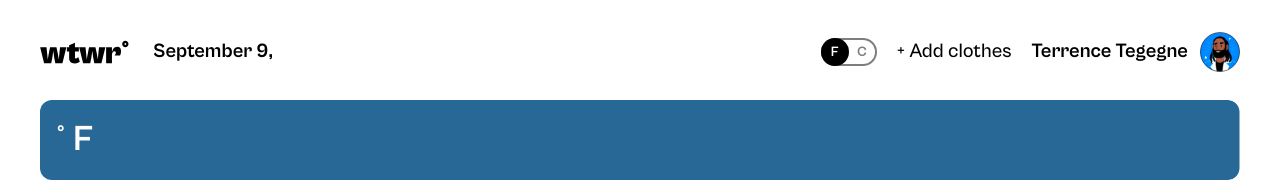
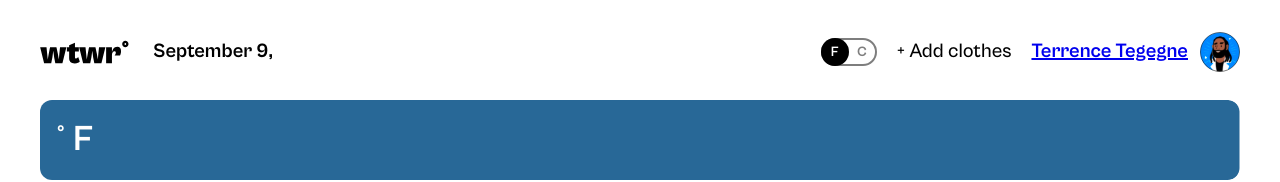
Before and after one commit to Evan-Boodoosingh/se_project_react, a React (Vite) app: page / in a window 1280 px wide. Shown: the top 182 px of the page. Built offline with nearby package versions, Linux system fonts and the light colour scheme; no server answers.

Commit message:
feat: wrap logo and profile elements in Link components for navigation

```diff
--- a/src/components/Header/Header.css
+++ b/src/components/Header/Header.css
@@ -9,6 +9,7 @@
 .header__side {
   display: flex;
   align-items: center;
+
 }
 
 .header__btn {
@@ -30,6 +31,7 @@
   margin-right: 24px;
   height: 40px;
   width: 89px;
+
 }
 .header__username {
   margin: 0;
@@ -51,3 +53,9 @@
   display: flex;
   align-items: flex-end;
 }
+
+.header__link {
+  display: flex;
+  align-items: center;
+
+}
--- a/src/components/Header/Header.jsx
+++ b/src/components/Header/Header.jsx
@@ -3,6 +3,7 @@
 import "./Header.css";
 
 import ToggleSwitch from "../ToggleSwitch/ToggleSwitch";
+import { Link } from "react-router-dom";
 
 function Header({ handleAddClick, weatherData }) {
   const now = new Date();
@@ -15,7 +16,9 @@
     <header className="header">
       <div className="header__side">
         {" "}
-        <img src={logo} alt="Logo" className="header__logo" />
+        <Link to="/" className="header__link">
+          <img src={logo} alt="Logo" className="header__logo" />
+        </Link>
         <p className="header__place">
           <time className="header__datetime" dateTime={now}>
             {dateStr}
@@ -29,8 +32,11 @@
         <button className="header__btn" onClick={handleAddClick}>
           + Add clothes
         </button>
-        <p className="header__username">Terrence Tegegne</p>
-        <img src={avatar} alt="Avatar" className="header__avatar" />
+
+        <Link to="/profile" className="header__link">
+          <p className="header__username">Terrence Tegegne</p>
+          <img src={avatar} alt="Avatar" className="header__avatar" />
+        </Link>
       </div>
     </header>
   );
```
